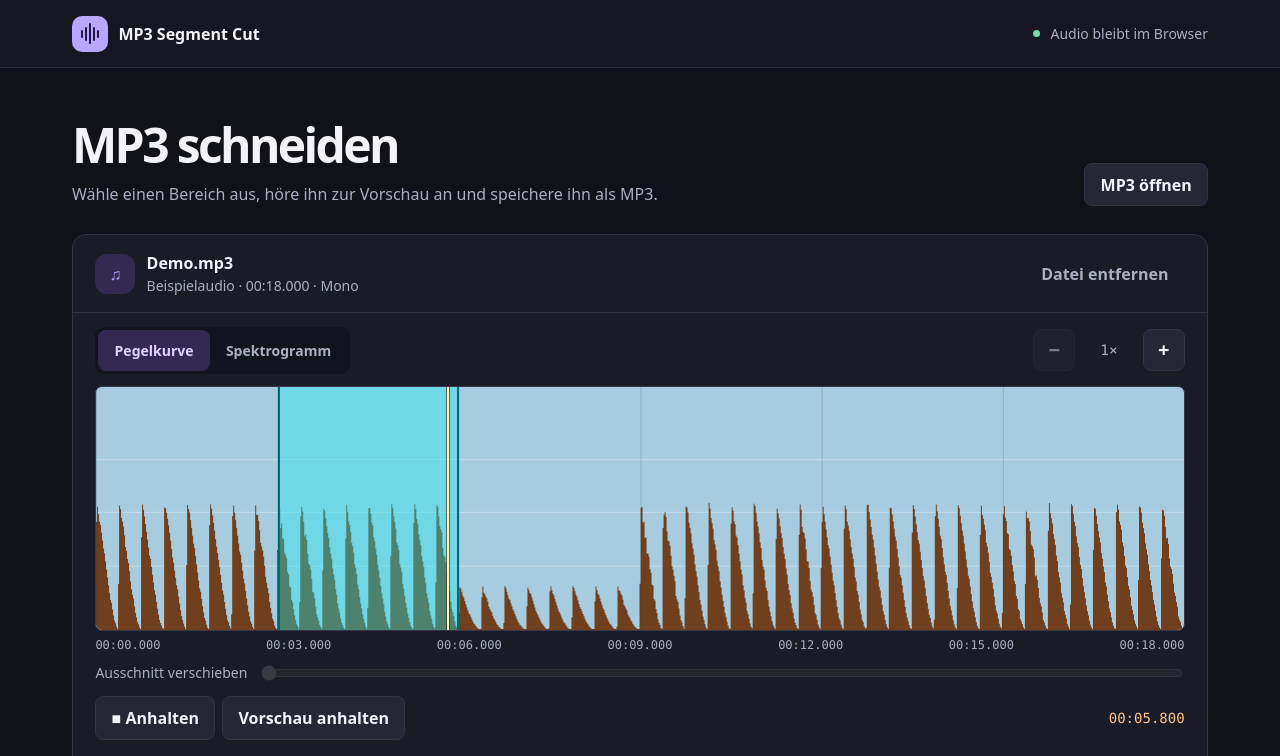
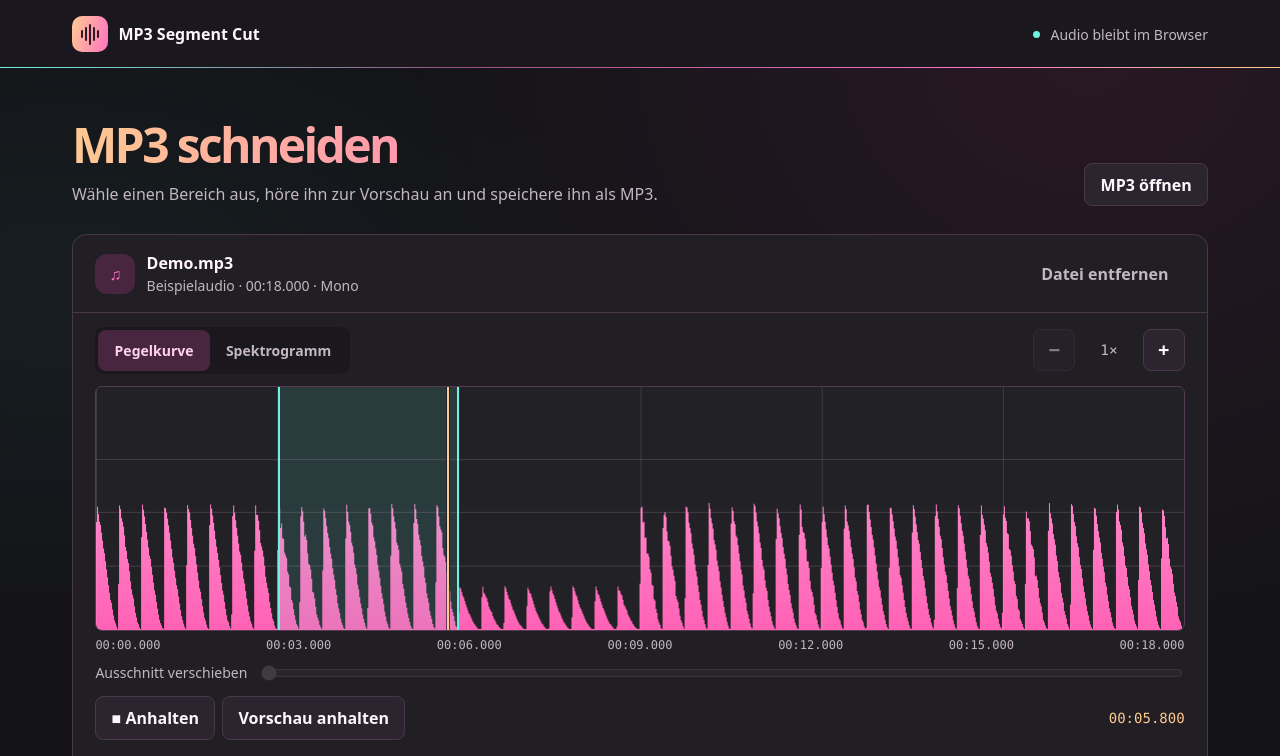
Before and after one commit to forke24x7/MP3SegmentCut, a plain HTML site: page public/index.html in a window 1280 px wide. Both pictures are taken after a click on the button "Demo anhören". Shown: the top 756 px of the page. Drawn offline with Linux system fonts and the light colour scheme.

Commit message:
Release 0.2.0 with a neon sunset palette

```diff
--- a/public/app.js
+++ b/public/app.js
@@ -100,11 +100,15 @@ function drawWave(width, height) {
   // Keep quieter passages visible by expanding the lower part of the scale.
   const scale = amplitude => Math.log1p(9 * Math.min(1, amplitude)) / Math.log(10);
   const graphHeight = height * .95;
-  canvasContext.fillStyle = '#ffffff52';
+  canvasContext.fillStyle = '#f7c7e42b';
   for (const level of [.1, .25, .5]) {
     canvasContext.fillRect(0, height - scale(level) * graphHeight, width, 1);
   }
-  canvasContext.fillStyle = '#70401e';
+  const gradient = canvasContext.createLinearGradient(0, height, 0, 0);
+  gradient.addColorStop(0, '#ff62b5');
+  gradient.addColorStop(.62, '#ff8bcc');
+  gradient.addColorStop(1, '#ffd3de');
+  canvasContext.fillStyle = gradient;
   const stride = span * buffer.sampleRate / width;
   for (let x = 0; x < width; x++) {
     const first = Math.floor(offset * buffer.sampleRate + x * stride);
@@ -139,7 +143,7 @@ function draw() {
 
   const ticks = ui.canvas.clientWidth < 500 ? 4 : 7;
   ui.ruler.replaceChildren();
-  canvasContext.fillStyle = mode === 'wave' ? '#233b502d' : '#c2b7e41c';
+  canvasContext.fillStyle = '#f7c7e426';
   for (let i = 0; i < ticks; i++) {
     const fraction = i / (ticks - 1);
     const label = document.createElement('span');
@@ -188,7 +192,6 @@ function scheduleSpectrum() {
 
 function setMode(next) {
   mode = next;
-  ui.plot.classList.toggle('plot-wave', mode === 'wave');
   ui.wave.setAttribute('aria-pressed', mode === 'wave');
   ui.spectrum.setAttribute('aria-pressed', mode === 'spectrum');
   ui.frequency.hidden = mode !== 'spectrum';
--- a/public/index.html
+++ b/public/index.html
@@ -44,7 +44,7 @@
             <button id="in" class="square secondary" aria-label="Hineinzoomen">+</button>
           </div>
         </div>
-        <div id="plot" class="plot plot-wave">
+        <div id="plot" class="plot">
           <canvas id="canvas" aria-hidden="true"></canvas>
           <div id="selection" class="selection" hidden></div>
           <div id="cursor" class="cursor" hidden></div>
@@ -71,5 +71,6 @@
     </section>
     <p id="status" class="status" role="status"></p>
   </main>
+  <footer class="app-footer">Version 0.2.0</footer>
 </body>
 </html>
--- a/public/spectrum.js
+++ b/public/spectrum.js
@@ -15,8 +15,8 @@ for (let i = 0; i < size; i++) {
 }
 
 const palette = [
-  [15, 16, 29], [39, 26, 76], [93, 45, 124], [181, 67, 129],
-  [244, 130, 119], [255, 220, 144]
+  [34, 33, 38], [53, 33, 69], [103, 43, 110], [195, 57, 140],
+  [255, 126, 177], [255, 213, 156]
 ];
 const real = new Float32Array(size);
 const imag = new Float32Array(size);
--- a/public/style.css
+++ b/public/style.css
@@ -1,17 +1,25 @@
 :root {
   color-scheme: dark;
   font: 16px/1.5 system-ui, sans-serif;
-  background: #101119;
-  color: #f3f2fa;
-  --muted: #adaec2;
-  --border: #323445;
-  --panel: #191b27;
-  --accent: #b9a7ff;
+  background: #141418;
+  color: #fff5fa;
+  --muted: #c2b7c2;
+  --border: #493848;
+  --panel: #211e24;
+  --accent: #ff73c3;
+  --mint: #6ef2df;
+  --peach: #ffca91;
+  --sunset: linear-gradient(105deg, var(--peach), var(--accent));
   --mono: ui-monospace, "SF Mono", Consolas, monospace;
 }
 * { box-sizing: border-box; }
 [hidden] { display: none !important; }
-body { margin: 0; min-width: 300px; }
+body {
+  margin: 0; min-width: 300px; min-height: 100vh;
+  background:
+    radial-gradient(ellipse at 85% 5%, #8c2d612b, transparent 42rem),
+    radial-gradient(ellipse at 5% 30%, #286c671d, transparent 35rem);
+}
 button, input { font: inherit; }
 button, .button {
   display: inline-flex; align-items: center; justify-content: center;
@@ -21,45 +29,50 @@ button, .button {
 }
 button:disabled { cursor: default; opacity: .45; }
 :focus-visible, .open-file:focus-within { outline: 2px solid var(--accent); outline-offset: 3px; }
-.primary { color: #18112c; background: var(--accent); }
-.primary:hover:not(:disabled) { background: #d2c6ff; }
-.secondary { background: #252737; border-color: var(--border); }
-.secondary:hover:not(:disabled), .quiet:hover:not(:disabled) { background: #34354a; }
+.primary { color: #27111e; background: var(--accent); }
+.primary:hover:not(:disabled) { background: #ff9dd6; }
+.secondary { background: #2c252f; border-color: var(--border); }
+.secondary:hover:not(:disabled), .quiet:hover:not(:disabled) { background: #3b2c3e; }
 .quiet { color: var(--muted); }
 .topbar {
   display: flex; justify-content: space-between; align-items: center; gap: 1rem;
   min-height: 68px; padding: .8rem max(1.25rem, calc((100% - 1136px) / 2));
-  background: #151620; border-bottom: 1px solid #292b3a;
+  background:
+    linear-gradient(90deg, var(--mint), #93547e 35%, var(--accent) 75%, var(--peach)) bottom / 100% 1px no-repeat,
+    #1a181e;
 }
 .brand, .privacy { display: flex; align-items: center; gap: .65rem; }
 .brand { font-weight: 750; white-space: nowrap; }
 .mark {
-  width: 36px; height: 36px; border-radius: 10px; background: var(--accent);
+  width: 36px; height: 36px; border-radius: 10px; background: var(--sunset);
   display: flex; align-items: center; justify-content: center; gap: 2px;
 }
-.mark i { width: 2px; height: 8px; background: #221844; border-radius: 4px; }
+.mark i { width: 2px; height: 8px; background: #341929; border-radius: 4px; }
 .mark i:nth-child(2), .mark i:nth-child(4) { height: 14px; }
 .mark i:nth-child(3) { height: 21px; }
 .privacy { color: var(--muted); font-size: .875rem; }
-.privacy span { width: 7px; height: 7px; border-radius: 50%; background: #7ad8ad; flex: none; }
+.privacy span { width: 7px; height: 7px; border-radius: 50%; background: var(--mint); flex: none; }
 main { max-width: 1176px; margin: auto; padding: clamp(1.5rem, 4vw, 3.5rem) 1.25rem; }
 .intro { display: flex; align-items: end; justify-content: space-between; flex-wrap: wrap; gap: 1rem; margin-bottom: 1.75rem; }
 h1, h2, p { margin: 0; }
 h1 { font-size: clamp(2rem, 5vw, 3rem); letter-spacing: -.055em; line-height: 1.1; }
+@supports (background-clip: text) {
+  h1 { background: var(--sunset); background-clip: text; color: transparent; }
+}
 h2 { font-size: 1.125rem; }
 .intro p { margin-top: .65rem; color: var(--muted); }
 .open-file { position: relative; }
 .open-file input { position: absolute; inset: 0; opacity: 0; width: 100%; cursor: pointer; }
 .dropzone {
   display: grid; align-content: center; justify-items: center; gap: .6rem; text-align: center;
-  min-height: 350px; padding: 2rem 1rem; border: 1px dashed #555270; border-radius: 16px;
-  background: radial-gradient(ellipse at 50% 15%, #28223e, var(--panel) 67%);
+  min-height: 350px; padding: 2rem 1rem; border: 1px dashed #79536d; border-radius: 16px;
+  background: radial-gradient(ellipse at 50% 15%, #40243a, var(--panel) 67%);
 }
 .dropzone h2 { font-size: 1.5rem; }
 .dropzone p, .cut p { color: var(--muted); }
 .upload-icon, .file-icon {
   display: grid; place-items: center; flex: none; border-radius: 12px;
-  color: var(--accent); background: #332951; font-weight: 750;
+  color: var(--accent); background: #49263f; font-weight: 750;
 }
 .upload-icon { width: 58px; height: 58px; font-size: 1.8rem; margin-bottom: .5rem; }
 .drop-actions, .transport, .zoom { display: flex; align-items: center; flex-wrap: wrap; gap: .45rem; }
@@ -78,46 +91,47 @@ h2 { font-size: 1.125rem; }
 #metadata { display: block; color: var(--muted); font-size: .875rem; }
 .timeline { padding: .85rem clamp(.85rem, 2.5vw, 1.4rem) 1rem; }
 .view-controls { display: flex; align-items: center; justify-content: space-between; flex-wrap: wrap; gap: .6rem; margin-bottom: .75rem; }
-.switch { display: flex; flex-wrap: wrap; background: #11131e; border-radius: 9px; padding: 3px; }
+.switch { display: flex; flex-wrap: wrap; background: #1a171d; border-radius: 9px; padding: 3px; }
 .switch button { color: var(--muted); min-height: 36px; font-size: .875rem; }
-.switch button[aria-pressed="true"] { background: #332951; color: #ded2ff; }
+.switch button[aria-pressed="true"] { background: #49263f; color: #ffd3ed; }
 .square { width: 42px; padding: 0; font-size: 1.25rem; }
 #fit { font: .9rem var(--mono); min-width: 53px; padding-inline: .35rem; }
 .plot {
   position: relative; height: clamp(150px, 24vw, 245px); overflow: hidden;
-  border: 1px solid #37364a; border-radius: 7px; background: #11131f;
+  border: 1px solid #543b51; border-radius: 7px; background: #222126;
   cursor: crosshair; touch-action: none; user-select: none;
 }
 canvas { display: block; width: 100%; height: 100%; }
 .selection, .cursor { position: absolute; top: 0; bottom: 0; pointer-events: none; }
-.selection { background: #c8afff29; border-inline: 2px solid #cbb7ff; }
-.plot-wave { background: #a7ccdf; }
-.plot-wave .selection { background: #17e8ed64; border-inline-color: #006a72; }
-.plot-wave .cursor { background: #fff2b4; box-shadow: 0 0 0 1px #3527169c; }
+.selection { background: #63ebdf20; border-inline: 2px solid var(--mint); }
 .selection.clipped-start { border-left-color: transparent; }
 .selection.clipped-end { border-right-color: transparent; }
-.cursor { width: 2px; background: #ffc68d; }
+.cursor { width: 2px; background: var(--peach); box-shadow: 0 0 0 1px #24121ca0; }
 .frequency { position: absolute; inset: 5px 6px 5px auto; display: flex; flex-direction: column; justify-content: space-between; pointer-events: none; }
-.frequency span { background: #101119dd; padding: 0 .3rem; border-radius: 4px; color: #e3ddef; font: .75rem/1.5 var(--mono); }
-.analysis { position: absolute; left: .6rem; top: .6rem; padding: .25rem .5rem; background: #151620df; border-radius: 5px; pointer-events: none; }
+.frequency span { background: #141418dd; padding: 0 .3rem; border-radius: 4px; color: #f6e4f0; font: .75rem/1.5 var(--mono); }
+.analysis { position: absolute; left: .6rem; top: .6rem; padding: .25rem .5rem; background: #1a181edf; border-radius: 5px; pointer-events: none; }
 .ruler { display: flex; justify-content: space-between; gap: .25rem; padding-top: .35rem; color: var(--muted); font: .75rem/1.5 var(--mono); }
 .pan { display: flex; align-items: center; gap: .75rem; margin-top: .5rem; font-size: .875rem; color: var(--muted); }
-.pan input { flex: 1; min-width: 0; accent-color: var(--accent); }
+.pan input { flex: 1; min-width: 0; accent-color: var(--mint); }
 .pan input:disabled { opacity: .35; }
 .transport { margin-top: .8rem; }
-#position { color: #ffc68d; font: .875rem var(--mono); margin-left: auto; }
-.cut { border-top: 1px solid var(--border); background: #1e2030; border-radius: 0 0 13px 13px; }
+#position { color: var(--peach); font: .875rem var(--mono); margin-left: auto; }
+.cut { border-top: 1px solid var(--border); background: #2a222c; border-radius: 0 0 13px 13px; }
 .cut p { font-size: .875rem; }
 .cut-controls { display: flex; align-items: end; gap: .65rem; flex-wrap: wrap; }
 .cut-controls label, .length { display: grid; gap: .25rem; font-size: .875rem; color: var(--muted); }
 .cut-controls input, .length output {
   display: flex; align-items: center; width: 105px; height: 42px; padding: .45rem .55rem;
-  background: #151620; border: 1px solid var(--border); border-radius: 7px;
-  color: #f3f2fa; font: .9rem var(--mono);
+  background: #1a181e; border: 1px solid var(--border); border-radius: 7px;
+  color: #fff5fa; font: .9rem var(--mono);
 }
 .cut-controls input:invalid { border-color: #ff9ca9; }
 .status { color: var(--muted); min-height: 1.5em; margin-top: .75rem; }
 .status.error { color: #ffabb5; }
+.app-footer {
+  max-width: 1176px; margin: auto; padding: 0 1.25rem 1.5rem;
+  color: var(--muted); font: .8125rem var(--mono);
+}
 @media (max-width: 560px) {
   .topbar { flex-wrap: wrap; gap: .45rem; }
   .transport #position { margin-left: 0; }
```
Also changed, not shown: 2 other files.
